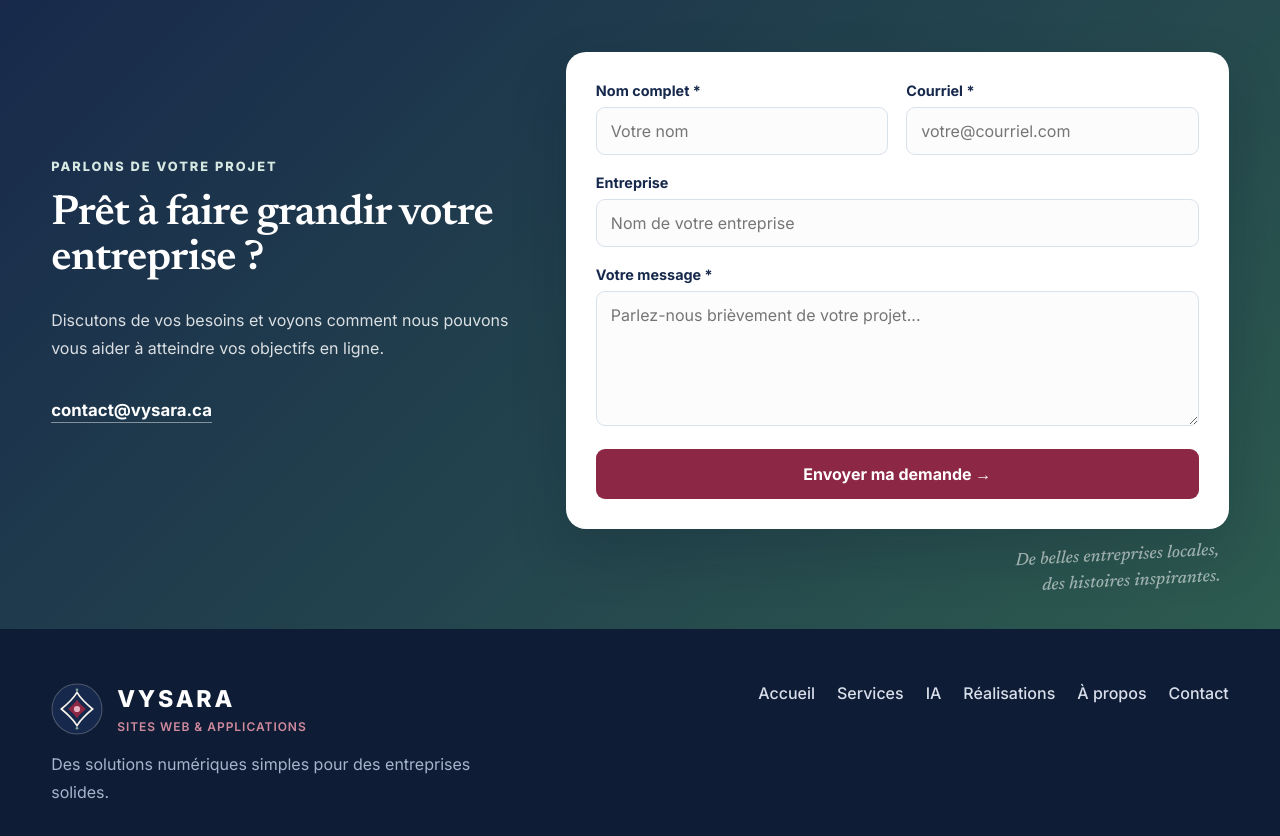
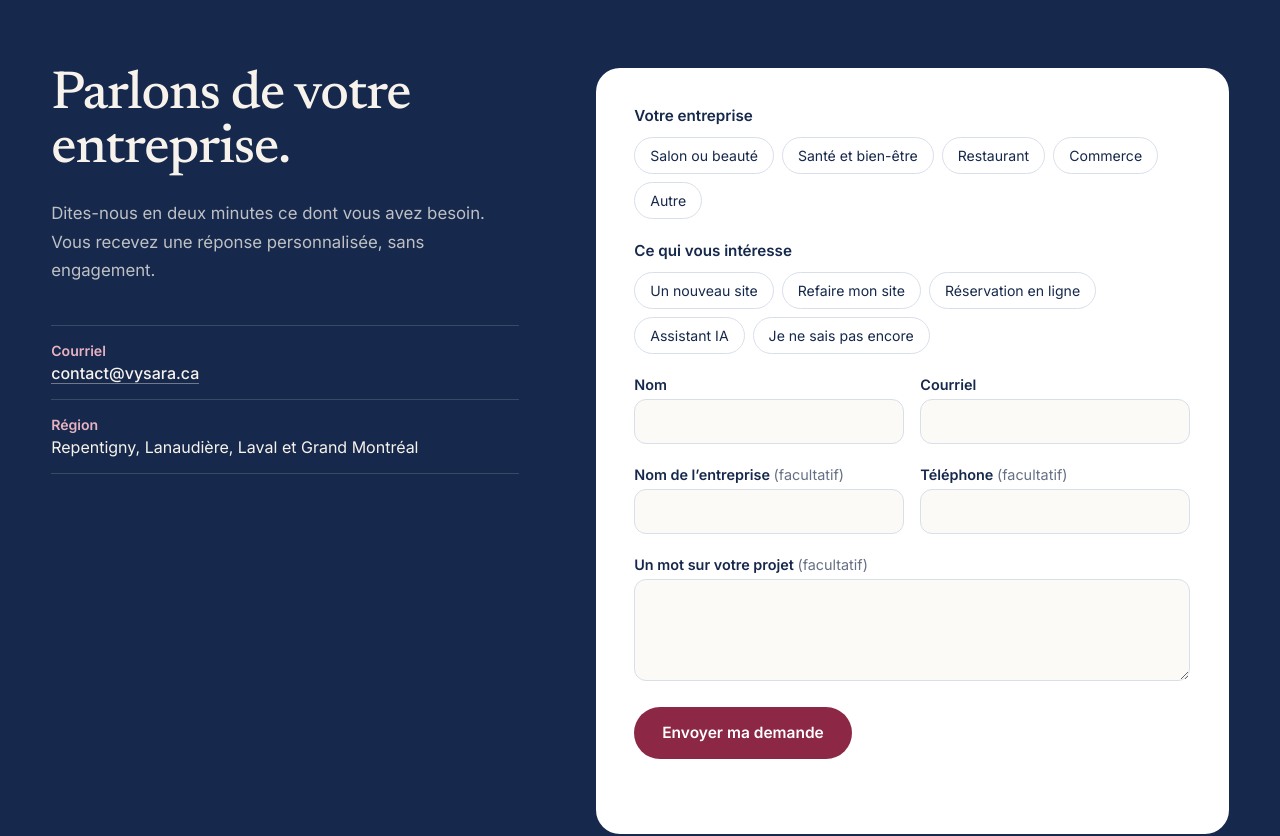
Before and after one commit to samanehmaboudi/vysa-solutions, a React (Vite) app: page / in a window 1280 px wide. Shown: the part 5380-6216 px from the top of the page. Built offline with nearby package versions, Linux system fonts and the light colour scheme.

Commit message:
Nouvelle section Contact

```diff
--- a/src/App.css
+++ b/src/App.css
@@ -3293,3 +3293,225 @@ h3,
     gap: 6px;
   }
 }
+
+/* =========================================================
+   CONTACT V2 — formulaire à choix rapides
+========================================================= */
+
+.ct-section {
+  color: #f7f3ec;
+  background: #16284b;
+  padding: clamp(72px, 9vw, 128px) 0;
+}
+
+.ct-inner {
+  display: grid;
+  grid-template-columns: minmax(0, 0.85fr) minmax(0, 1.15fr);
+  gap: clamp(40px, 6vw, 104px);
+  align-items: start;
+}
+
+.ct-intro h2 {
+  margin: 0;
+  font-family: "Newsreader", Georgia, serif;
+  font-weight: 500;
+  font-size: clamp(2.4rem, 4.2vw, 4rem);
+  line-height: 1.02;
+  letter-spacing: -0.02em;
+}
+
+.ct-intro > p {
+  margin: 22px 0 40px;
+  max-width: 30em;
+  color: rgba(247, 243, 236, 0.75);
+  font-size: 1.05rem;
+  line-height: 1.7;
+}
+
+.ct-direct {
+  margin: 0;
+  border-top: 1px solid rgba(247, 243, 236, 0.16);
+}
+
+.ct-direct > div {
+  padding: 16px 0;
+  border-bottom: 1px solid rgba(247, 243, 236, 0.16);
+}
+
+.ct-direct dt {
+  color: #e7b3c2;
+  font-size: 0.88rem;
+  font-weight: 600;
+}
+
+.ct-direct dd {
+  margin: 4px 0 0;
+  font-size: 1rem;
+}
+
+.ct-direct a {
+  color: #f7f3ec;
+  border-bottom: 1px solid rgba(247, 243, 236, 0.4);
+}
+
+.ct-form {
+  display: grid;
+  gap: 22px;
+  padding: clamp(24px, 3vw, 40px);
+  color: var(--text);
+  background: #ffffff;
+  border-radius: 24px;
+}
+
+.ct-group {
+  margin: 0;
+  padding: 0;
+  border: 0;
+}
+
+.ct-group legend {
+  margin-bottom: 12px;
+  padding: 0;
+  font-weight: 600;
+  font-size: 0.95rem;
+}
+
+.ct-chips {
+  display: flex;
+  flex-wrap: wrap;
+  gap: 8px;
+}
+
+.ct-chip {
+  position: relative;
+  cursor: pointer;
+}
+
+.ct-chip input {
+  position: absolute;
+  opacity: 0;
+  pointer-events: none;
+}
+
+.ct-chip span {
+  display: inline-block;
+  padding: 9px 15px;
+  color: var(--text);
+  background: #ffffff;
+  border: 1px solid var(--line-2);
+  border-radius: 999px;
+  font-size: 0.88rem;
+  transition: background 0.2s ease, border-color 0.2s ease, color 0.2s ease;
+}
+
+.ct-chip:hover span {
+  border-color: var(--primary);
+}
+
+.ct-chip input:checked + span {
+  color: #ffffff;
+  background: var(--primary);
+  border-color: var(--primary);
+}
+
+.ct-chip input:focus-visible + span {
+  outline: 2px solid var(--primary);
+  outline-offset: 2px;
+}
+
+.ct-row {
+  display: grid;
+  grid-template-columns: repeat(2, minmax(0, 1fr));
+  gap: 16px;
+}
+
+.ct-field label {
+  display: block;
+  margin-bottom: 6px;
+  font-size: 0.9rem;
+  font-weight: 600;
+}
+
+.ct-field label span {
+  color: var(--muted);
+  font-weight: 400;
+}
+
+.ct-field input,
+.ct-field textarea {
+  width: 100%;
+  padding: 12px 14px;
+  color: var(--text);
+  background: #fbfaf7;
+  border: 1px solid var(--line-2);
+  border-radius: 12px;
+  font-size: 0.97rem;
+  transition: border-color 0.2s ease, background 0.2s ease;
+}
+
+.ct-field textarea {
+  resize: vertical;
+}
+
+.ct-field input:focus,
+.ct-field textarea:focus {
+  outline: none;
+  background: #ffffff;
+  border-color: var(--primary);
+  box-shadow: 0 0 0 3px var(--primary-soft);
+}
+
+.ct-submit {
+  justify-self: start;
+  min-height: 52px;
+  padding: 0 28px;
+  color: #ffffff;
+  background: var(--primary);
+  border: 0;
+  border-radius: 999px;
+  font-size: 0.97rem;
+  font-weight: 600;
+  cursor: pointer;
+  transition: background 0.2s ease;
+}
+
+.ct-submit:hover:not(:disabled) {
+  background: var(--primary-dark);
+}
+
+.ct-submit:disabled {
+  opacity: 0.6;
+  cursor: wait;
+}
+
+.ct-submit:focus-visible {
+  outline: 2px solid var(--primary);
+  outline-offset: 3px;
+}
+
+.ct-status {
+  margin: -6px 0 0;
+  min-height: 1.4em;
+  color: var(--green);
+  font-size: 0.92rem;
+}
+
+.ct-status.is-error {
+  color: var(--primary);
+}
+
+@media (max-width: 980px) {
+  .ct-inner {
+    grid-template-columns: 1fr;
+  }
+}
+
+@media (max-width: 560px) {
+  .ct-row {
+    grid-template-columns: 1fr;
+  }
+
+  .ct-submit {
+    justify-self: stretch;
+  }
+}
--- a/src/App.jsx
+++ b/src/App.jsx
@@ -678,102 +678,101 @@ function App() {
         </section>
 
         {/* ================= CONTACT ================= */}
-        <section id="contact" className="contact-section">
-          <span className="contact-decorative">
-            De belles entreprises locales,
-            <br />
-            des histoires inspirantes.
-          </span>
-
-          <div className="container contact-wrapper">
-            <div className="contact-content">
-              <p className="section-eyebrow light-eyebrow">
-                PARLONS DE VOTRE PROJET
+        <section id="contact" className="ct-section">
+          <div className="container ct-inner">
+            <div className="ct-intro">
+              <h2>Parlons de votre entreprise.</h2>
+              <p>
+                Dites-nous en deux minutes ce dont vous avez besoin. Vous
+                recevez une réponse personnalisée, sans engagement.
               </p>
 
-              <h2>Prêt à faire grandir votre entreprise ?</h2>
-
-              <p>
-                Discutons de vos besoins et voyons comment nous pouvons vous
-                aider à atteindre vos objectifs en ligne.
-              </p>
-
-              <a className="contact-email" href="mailto:contact@vysara.ca">
-                contact@vysara.ca
-              </a>
+              <dl className="ct-direct">
+                <div>
+                  <dt>Courriel</dt>
+                  <dd>
+                    <a href="mailto:contact@vysara.ca">contact@vysara.ca</a>
+                  </dd>
+                </div>
+                <div>
+                  <dt>Région</dt>
+                  <dd>Repentigny, Lanaudière, Laval et Grand Montréal</dd>
+                </div>
+              </dl>
             </div>
 
-            <form className="contact-form" onSubmit={handleContactSubmit}>
-              <div className="form-row">
-                <div>
-                  <label htmlFor="name">Nom complet *</label>
+            <form className="ct-form" onSubmit={handleContactSubmit}>
+              <fieldset className="ct-group">
+                <legend>Votre entreprise</legend>
+                <div className="ct-chips">
+                  {["Salon ou beauté", "Santé et bien-être", "Restaurant", "Commerce", "Autre"].map((t) => (
+                    <label key={t} className="ct-chip">
+                      <input type="radio" name="type_entreprise" value={t} />
+                      <span>{t}</span>
+                    </label>
+                  ))}
+                </div>
+              </fieldset>
 
-                  <input
-                    id="name"
-                    name="name"
-                    type="text"
-                    placeholder="Votre nom"
-                    maxLength="100"
-                    required
-                  />
+              <fieldset className="ct-group">
+                <legend>Ce qui vous intéresse</legend>
+                <div className="ct-chips">
+                  {["Un nouveau site", "Refaire mon site", "Réservation en ligne", "Assistant IA", "Je ne sais pas encore"].map((t) => (
+                    <label key={t} className="ct-chip">
+                      <input type="checkbox" name="besoins" value={t} />
+                      <span>{t}</span>
+                    </label>
+                  ))}
                 </div>
+              </fieldset>
 
-                <div>
-                  <label htmlFor="email">Courriel *</label>
-
-                  <input
-                    id="email"
-                    name="email"
-                    type="email"
-                    placeholder="votre@courriel.com"
-                    maxLength="150"
-                    required
-                  />
+              <div className="ct-row">
+                <div className="ct-field">
+                  <label htmlFor="name">Nom</label>
+                  <input id="name" name="name" type="text" autoComplete="name" maxLength="100" required />
+                </div>
+                <div className="ct-field">
+                  <label htmlFor="email">Courriel</label>
+                  <input id="email" name="email" type="email" autoComplete="email" maxLength="150" required />
                 </div>
               </div>
 
-              <div>
-                <label htmlFor="business">Entreprise</label>
-
-                <input
-                  id="business"
-                  name="business"
-                  type="text"
-                  placeholder="Nom de votre entreprise"
-                  maxLength="150"
-                />
+              <div className="ct-row">
+                <div className="ct-field">
+                  <label htmlFor="business">
+                    Nom de l’entreprise <span>(facultatif)</span>
+                  </label>
+                  <input id="business" name="business" type="text" autoComplete="organization" maxLength="150" />
+                </div>
+                <div className="ct-field">
+                  <label htmlFor="phone">
+                    Téléphone <span>(facultatif)</span>
+                  </label>
+                  <input id="phone" name="phone" type="tel" autoComplete="tel" maxLength="30" />
+                </div>
               </div>
 
-              <div>
-                <label htmlFor="message">Votre message *</label>
-
-                <textarea
-                  id="message"
-                  name="message"
-                  rows="5"
-                  placeholder="Parlez-nous brièvement de votre projet..."
-                  maxLength="2000"
-                  required
-                ></textarea>
+              <div className="ct-field">
+                <label htmlFor="message">
+                  Un mot sur votre projet <span>(facultatif)</span>
+                </label>
+                <textarea id="message" name="message" rows="4" maxLength="2000"></textarea>
               </div>
 
-              <button type="submit" disabled={isSubmitting}>
-                {isSubmitting ? "Envoi en cours..." : "Envoyer ma demande →"}
+              <button type="submit" className="ct-submit" disabled={isSubmitting}>
+                {isSubmitting ? "Envoi en cours…" : "Envoyer ma demande"}
               </button>
 
-              {formStatus === "success" && (
-                <p className="form-success">
-                  ✓ Merci ! Votre demande a bien été envoyée. Nous vous
-                  répondrons dans les plus brefs délais.
-                </p>
-              )}
-
-              {formStatus === "error" && (
-                <p className="form-error">
-                  Une erreur est survenue. Veuillez réessayer dans quelques
-                  instants.
-                </p>
-              )}
+              <p
+                className={`ct-status${formStatus === "error" ? " is-error" : ""}`}
+                role="status"
+                aria-live="polite"
+              >
+                {formStatus === "success" &&
+                  "Demande envoyée. Merci ! Nous vous répondons personnellement par courriel."}
+                {formStatus === "error" &&
+                  "La demande n’a pas pu être envoyée. Vérifiez votre connexion, puis réessayez, ou écrivez à contact@vysara.ca."}
+              </p>
             </form>
           </div>
         </section>
```
